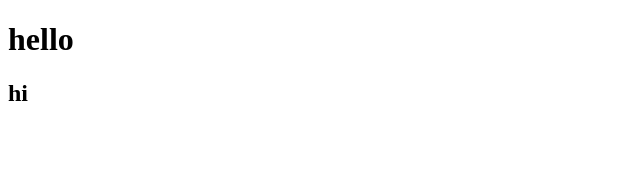
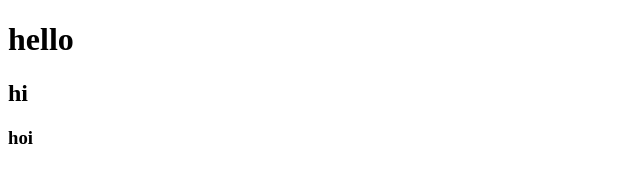
Before and after one commit to Vishnu-s-cs/datewithgit-sample, a plain HTML site: page index.html in a window 1280 px wide. Shown: the full height of the page, 0-640 px from the left. Drawn offline with Linux system fonts and the light colour scheme.

Commit message:
index modified

```diff
--- a/index.html
+++ b/index.html
@@ -10,5 +10,6 @@
         hello
     </h1>
 	<h2>hi</h2>
+	<h3>hoi</h3>
 </body>
 </html>
```
